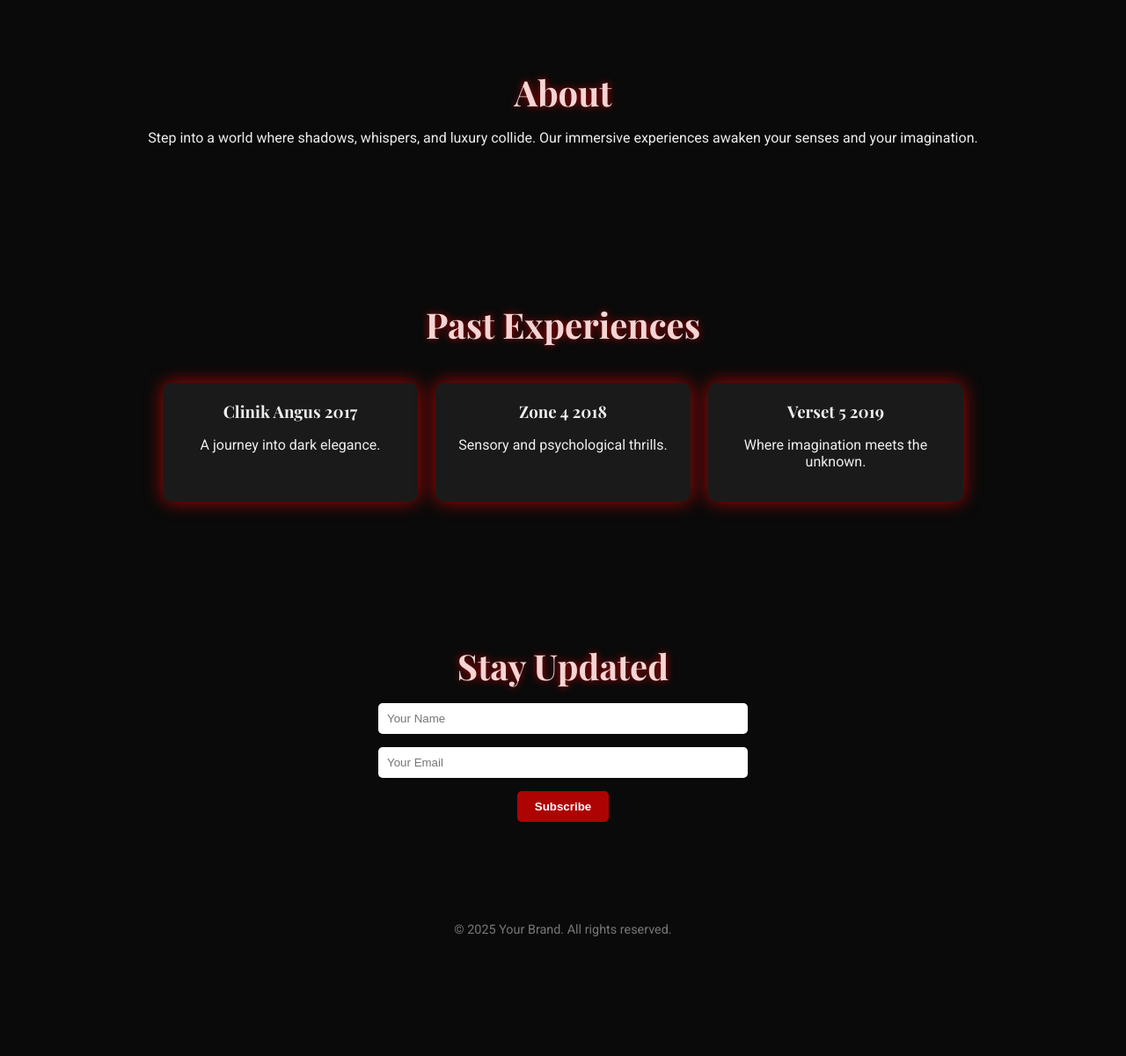
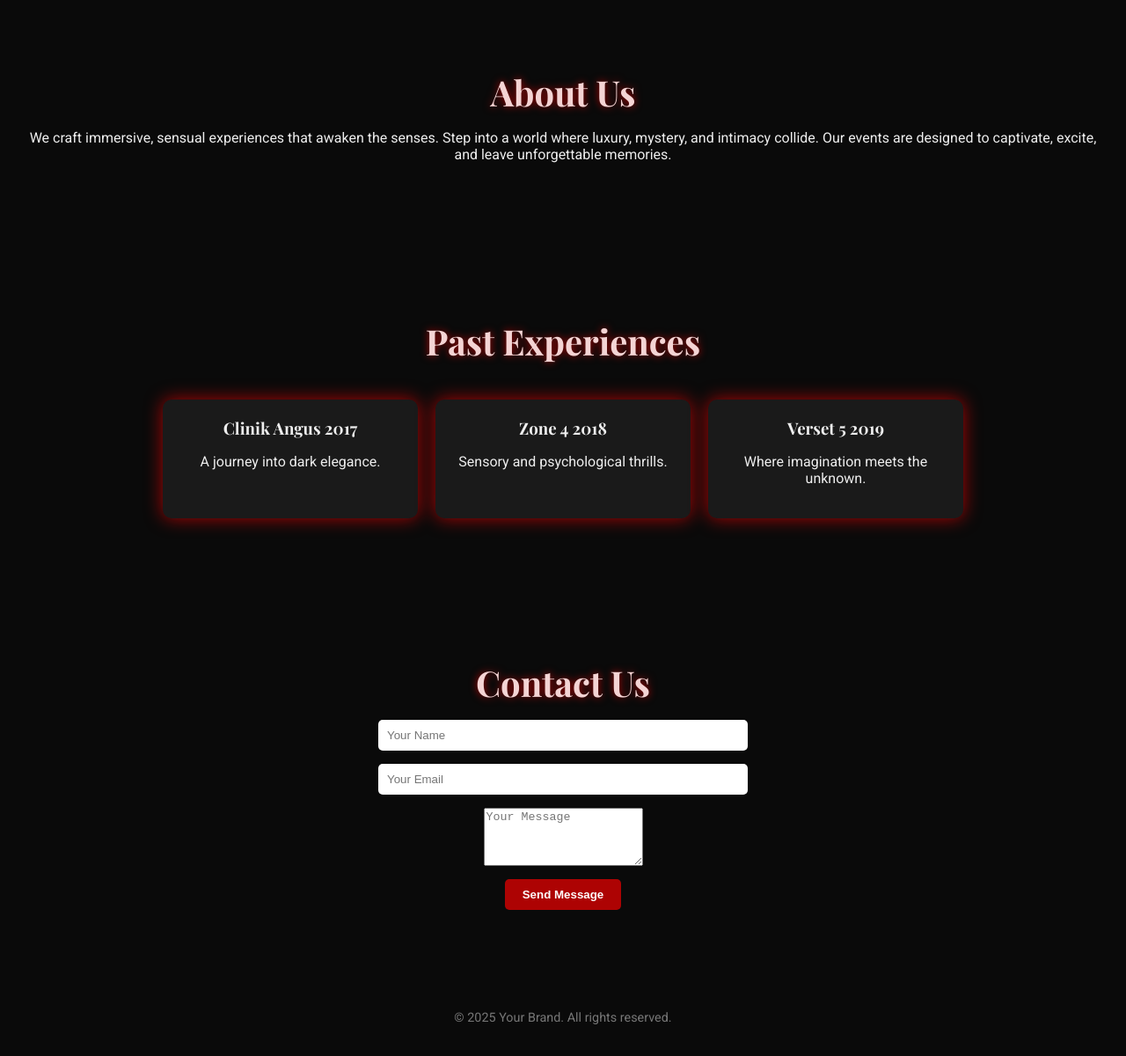
Before and after one commit to opera-obscene/Group-website, a plain HTML site: page index.html in a window 1280 px wide. Shown: the part 802-2002 px from the top of the page at 88% size. Before the commit the page ends 1902 px from the top, so only its background shows below. Drawn offline with nearby package versions, Linux system fonts and the light colour scheme.

Commit message:
Update index.html

```diff
--- a/index.html
+++ b/index.html
@@ -13,12 +13,12 @@
   <header>
     <h1>Your Experience</h1>
     <p>Immersive, sensual, unforgettable</p>
-    <a href="#about" class="cta-button">Discover</a>
+    <a href="#about-us" class="cta-button">Discover</a>
   </header>
 
-  <section id="about">
-    <h2>About</h2>
-    <p>Step into a world where shadows, whispers, and luxury collide. Our immersive experiences awaken your senses and your imagination.</p>
+  <section id="about-us">
+    <h2>About Us</h2>
+    <p>We craft immersive, sensual experiences that awaken the senses. Step into a world where luxury, mystery, and intimacy collide. Our events are designed to captivate, excite, and leave unforgettable memories.</p>
   </section>
 
   <section id="events">
@@ -39,12 +39,13 @@
     </div>
   </section>
 
-  <section id="contact">
-    <h2>Stay Updated</h2>
+  <section id="contact-us">
+    <h2>Contact Us</h2>
     <form>
       <input type="text" placeholder="Your Name" required>
       <input type="email" placeholder="Your Email" required>
-      <button type="submit">Subscribe</button>
+      <textarea placeholder="Your Message" rows="4" required></textarea>
+      <button type="submit">Send Message</button>
     </form>
   </section>
 
```
